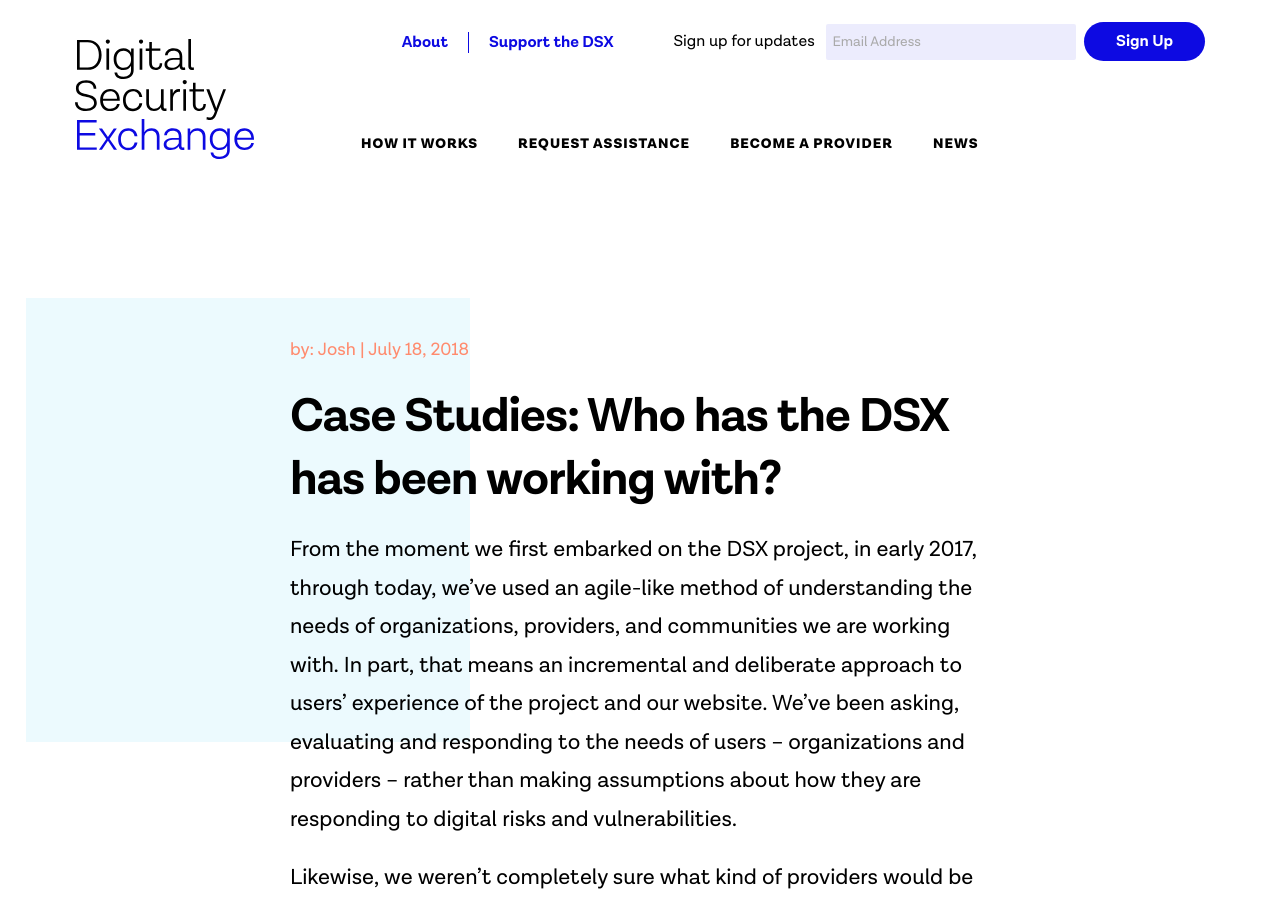
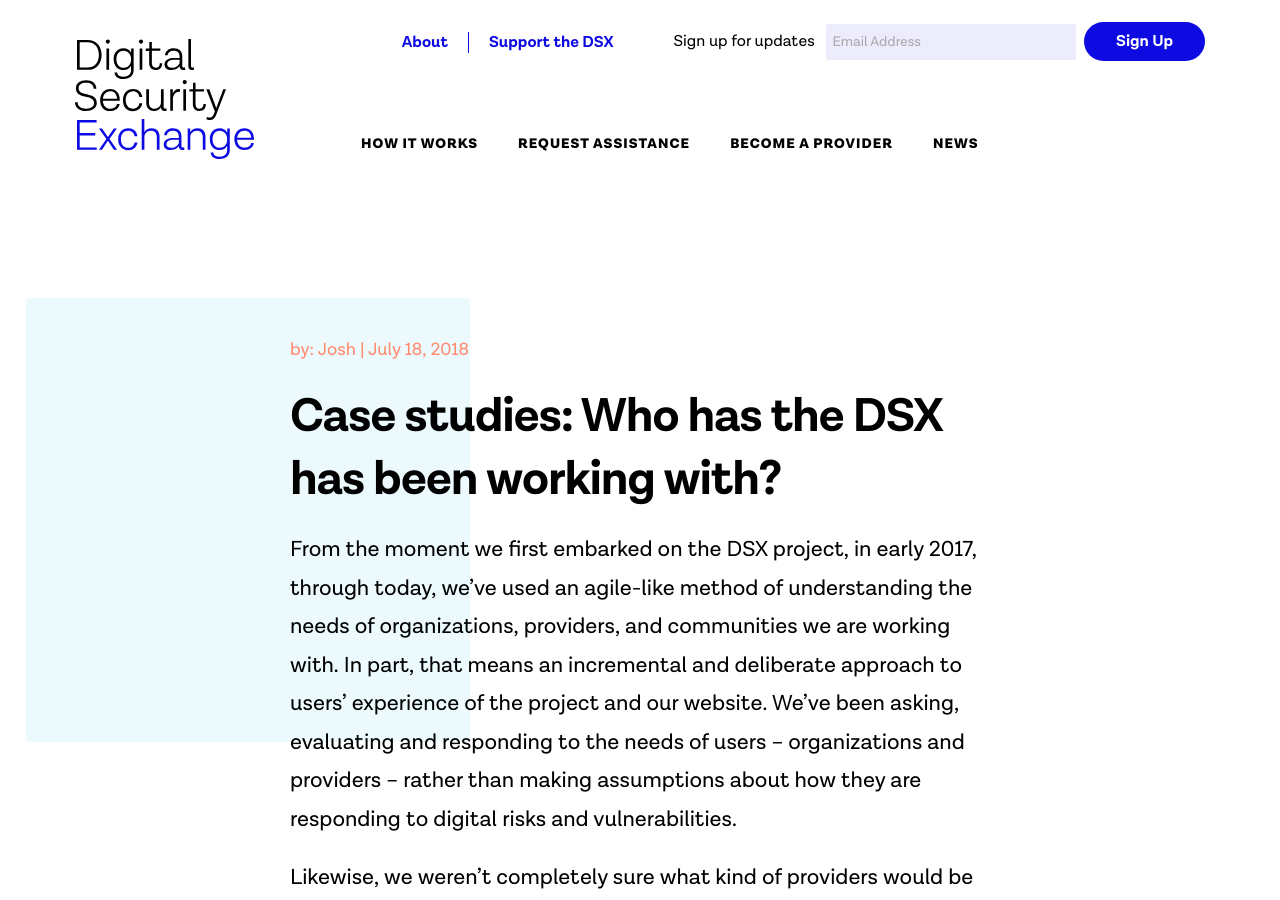
Before and after one commit to tiffrobo/exchange-new, a Jekyll site: the page built from _posts/2018-07-18-case-studies.md, in a window 1280 px wide and 900 px high. Built offline with Jekyll 4.4.1, drawn with Linux system fonts in a browser that asks for light colours.

```diff
--- a/_posts/2018-07-18-case-studies.md
+++ b/_posts/2018-07-18-case-studies.md
@@ -1,6 +1,6 @@
 ---
 layout: post
-title:  "Case Studies: Who has the DSX has been working with?"
+title:  "Case studies: Who has the DSX has been working with?"
 date:   2018-07-18 9:00:00
 author: Josh |
 permalink: /case-studies/
```
